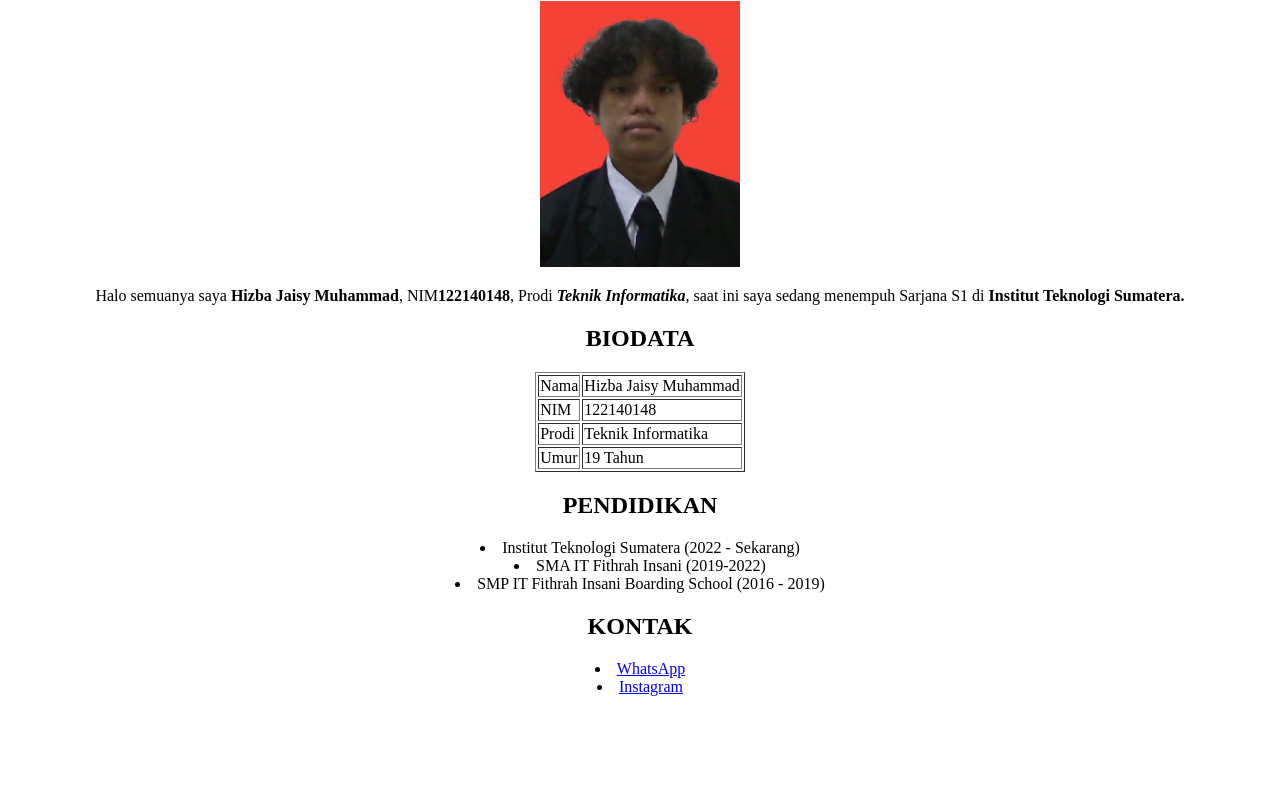
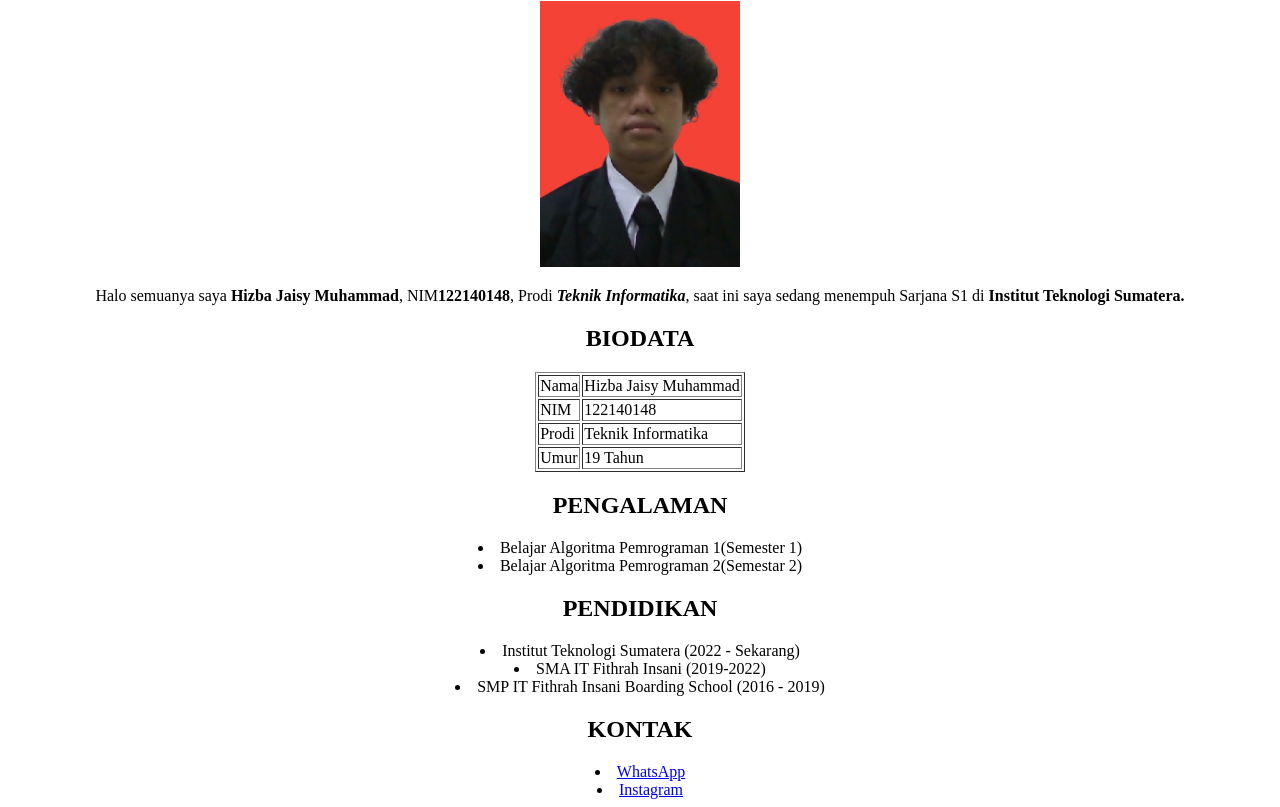
Before and after one commit to Zimhiii/portofoliohizba, a plain HTML site: page index.html in a window 1280 px wide. Shown: the part 79-886 px from the top of the page. Before the commit the page ends 800 px from the top, so only its background shows below. Drawn offline with Linux system fonts and the light colour scheme.

Commit message:
menambakan pengalaman

```diff
--- a/index.html
+++ b/index.html
@@ -29,6 +29,11 @@
         </table>
     </center>
     <center>
+        <h2>PENGALAMAN</h2>
+        <li>Belajar Algoritma Pemrograman 1(Semester 1)</li>
+        <li>Belajar Algoritma Pemrograman 2(Semestar 2)</li>
+    </center>
+    <center>
         <h2>PENDIDIKAN</h2>
             <li>Institut Teknologi Sumatera (2022 - Sekarang)</li>
             <li>SMA IT Fithrah Insani (2019-2022)</li>
```
